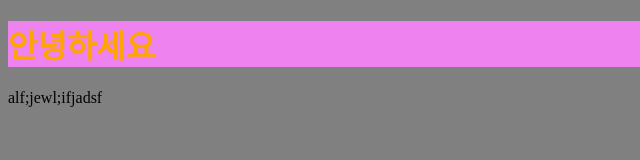
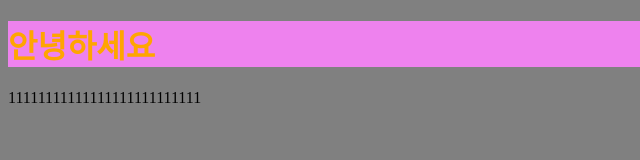
Before and after one commit to burgerkingkim/feature-branch-workflow, a plain HTML site: page index.html in a window 1280 px wide. Shown: the full height of the page, 0-640 px from the left. Drawn offline with Linux system fonts and the light colour scheme.

Commit message:
footer 수정

```diff
--- a/index.html
+++ b/index.html
@@ -8,6 +8,6 @@
 </head>
 <body>
     <h1>안녕하세요</h1>
-    <footer>alf;jewl;ifjadsf</footer>
+    <footer>11111111111111111111111111</footer>
 </body>
 </html>
```
